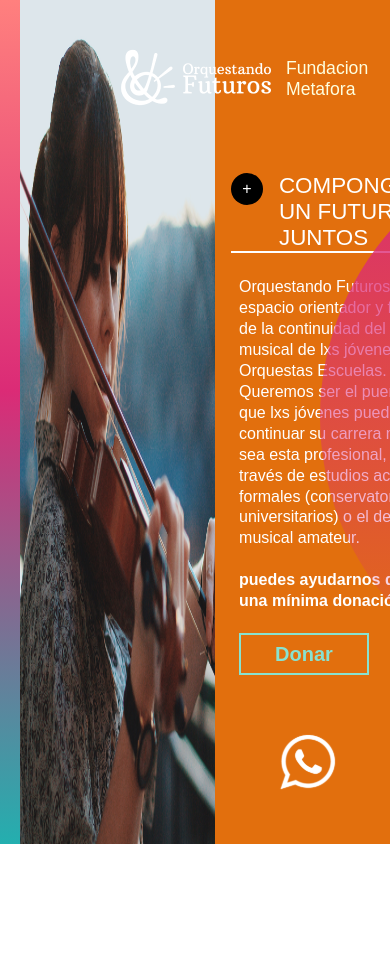
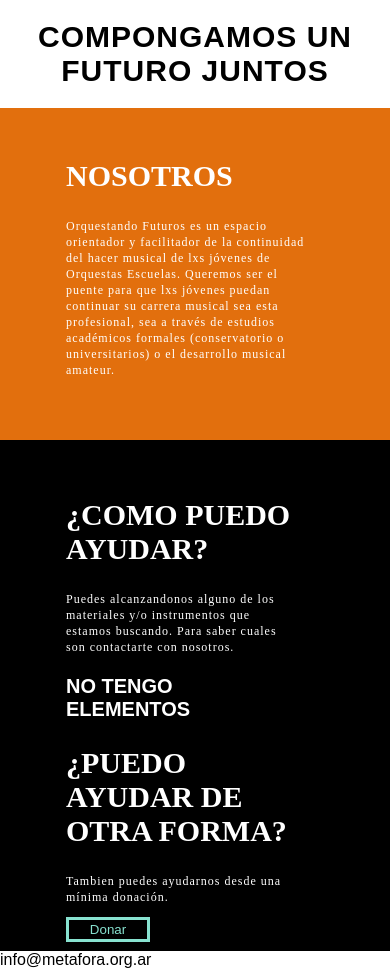
Before and after one commit to pablitxn/metafora-web, a Next.js app: page /orquestando-futuros in a window 390 px wide. Before the commit the page ends 844 px from the top, so only its background shows below. Built offline with nearby package versions, Linux system fonts and the light colour scheme.

Commit message:
wip: actualizando rama

```diff
--- /dev/null
+++ b/src/layouts/orquestando-futuros/mobile/index.tsx
@@ -0,0 +1,55 @@
+import { FunctionComponent } from 'react';
+import useHomeNavigation from 'hooks/useHomeNavigation';
+// import Header from 'components/orquestando-futuros/mobile/header';
+// import Footer from 'components/orquestando-futuros/mobile/navigation';
+import HomeContent from 'components/home/home-content';
+import {
+  OrqFuturosLayoutMobile,
+  TitlePage,
+  Card,
+  CardContainerOrange,
+  CardContainerBlack,
+  Title,
+  Subtitle,
+  Text,
+  Button,
+} from './styles';
+
+const Home: FunctionComponent = () => {
+  const { currentPage, handleNavigation } = useHomeNavigation();
+
+  return (
+    <OrqFuturosLayoutMobile>
+      {/*<Header>*/}
+      <TitlePage>Compongamos un futuro juntos</TitlePage>
+      <Card>
+        <CardContainerOrange>
+          <Title>Nosotros</Title>
+          <Text>
+            Orquestando Futuros es un espacio orientador y facilitador de la continuidad del hacer
+            musical de lxs jóvenes de Orquestas Escuelas. Queremos ser el puente para que lxs
+            jóvenes puedan continuar su carrera musical sea esta profesional, sea a través de
+            estudios académicos formales (conservatorio o universitarios) o el desarrollo musical
+            amateur.
+          </Text>
+        </CardContainerOrange>
+        <CardContainerBlack>
+          <Title>¿Como puedo ayudar?</Title>
+          <Text>
+            Puedes alcanzandonos alguno de los materiales y/o instrumentos que estamos buscando.
+            Para saber cuales son contactarte con nosotros.
+          </Text>
+          <Subtitle>No tengo elementos</Subtitle>
+          <Title>¿puedo ayudar de otra forma?</Title>
+          <Text>Tambien puedes ayudarnos desde una mínima donación.</Text>
+          <Button>Donar</Button>
+        </CardContainerBlack>
+      </Card>
+      <footer>
+        <text>info@metafora.org.ar</text>
+      </footer>
+    </OrqFuturosLayoutMobile>
+  );
+};
+
+export default Home;
--- /dev/null
+++ b/src/layouts/orquestando-futuros/mobile/styles.ts
@@ -0,0 +1,63 @@
+import Header from 'components/home/header';
+import styled from 'styled-components';
+
+export const OrqFuturosLayoutMobile = styled.div``;
+export const TitlePage = styled.h1`
+  text-align: center;
+  text-transform: uppercase;
+  font-size: 30px;
+  letter-spacing: 1px;
+`;
+export const Card = styled.div`
+  background-color: blue;
+`;
+export const CardContainerOrange = styled.div`
+  height: 332px;
+  width: 100%;
+  left: 0px;
+  background-color: #e26f0d;
+  padding: 26px 85px 16px 66px;
+  text-align: center;
+  color: white;
+`;
+
+export const CardContainerBlack = styled.div`
+  height: 511px;
+  width: 100%;
+  background-color: #000000;
+  padding: 33px 95px 16px 66px;
+  text-align: left;
+`;
+
+export const Title = styled.h2`
+  @import url('https://fonts.googleapis.com/css2?family=Bebas+Neue&display=swap');
+  font-family: bebas neue;
+  text-transform: uppercase;
+  text-align: left;
+  color: white;
+  font-size: 30px;
+`;
+export const Subtitle = styled.h3`
+  text-transform: uppercase;
+  text-align: left;
+  color: white;
+  font-size: 20px;
+`;
+export const Text = styled.p`
+  @import url('https://fonts.googleapis.com/css2?family=Josefin+Sans&display=swap');
+  color: white;
+  font-family: 'Josefin Sans';
+  font-size: 12px;
+  font-style: normal;
+  font-weight: 400;
+  line-height: 16px;
+  letter-spacing: 1px;
+  text-align: left;
+`;
+export const Button = styled.button`
+  width: 84px;
+  height: 25px;
+  color: #88e2d0;
+  background-color: black;
+  border: solid 3px #88e2d0;
+`;
--- a/src/pages/orquestando-futuros/index.tsx
+++ b/src/pages/orquestando-futuros/index.tsx
@@ -1,8 +1,24 @@
-import { FunctionComponent } from 'react';
+import { FunctionComponent, useState, useEffect } from 'react';
 import OrquestandoFuturosLayout from 'layouts/orquestando-futuros';
+import OrquestandoFuturosMobile from 'layouts/orquestando-futuros/mobile';
 
 const OrquestandoFuturos: FunctionComponent = () => {
-  return <OrquestandoFuturosLayout />;
+  const [state, setState] = useState({
+    isMobile: false,
+  });
+  const { isMobile } = state;
+
+  useEffect(() => {
+    if (window.innerWidth < 480) setState({ isMobile: true });
+    if (window.innerWidth > 480) setState({ isMobile: false });
+  }, [window.innerWidth]);
+
+  return (
+    <>
+      {isMobile && <OrquestandoFuturosMobile />}
+      {!isMobile && <OrquestandoFuturosLayout />}
+    </>
+  );
 };
 
 export default OrquestandoFuturos;
```
Also changed, not shown: 1 other file (tests, documents, lock files or other folders).
